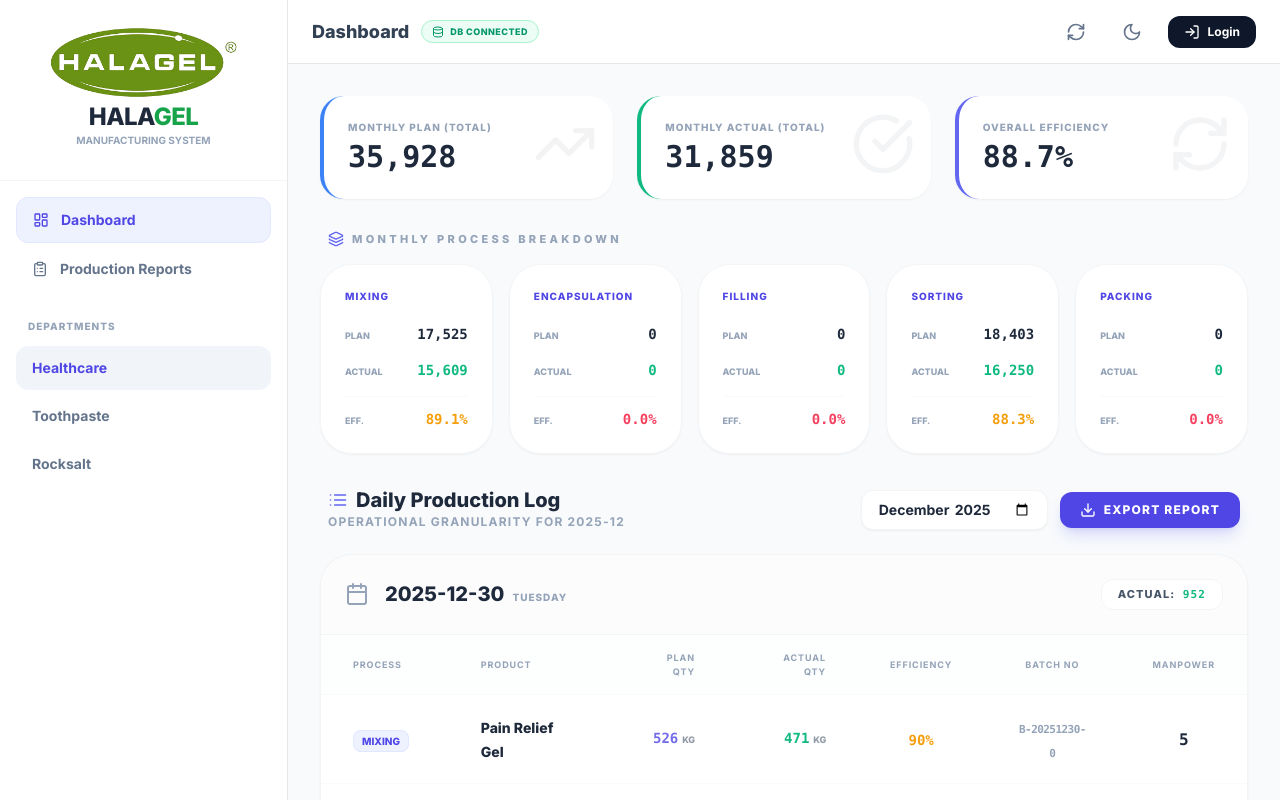
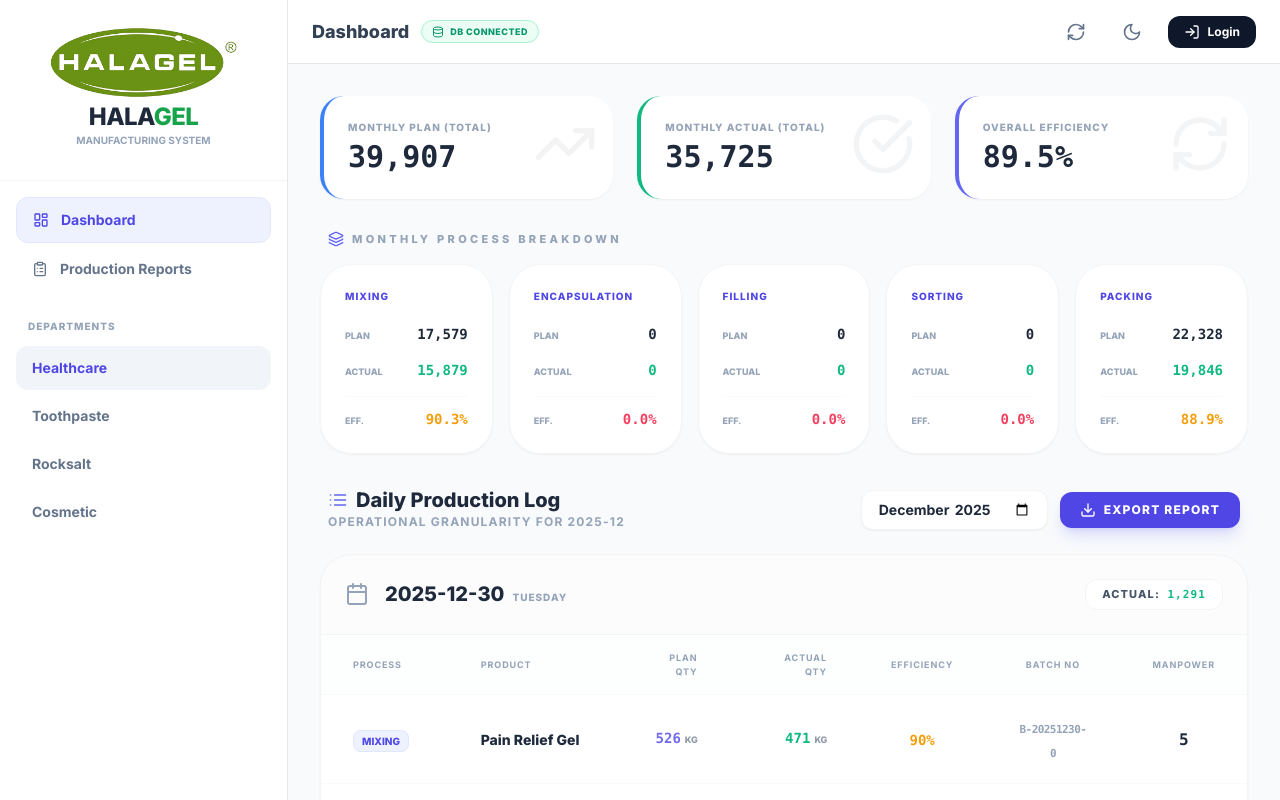
Before and after one commit to nuridham-razali/Halagel-Production-Dashboard, a React (Vite) app: page /#/ in a window 1280 px wide. Shown: the top 800 px of the page. Built offline with nearby package versions, Linux system fonts and the light colour scheme; no server answers.

Commit message:
Update constants.ts

```diff
--- a/constants.ts
+++ b/constants.ts
@@ -2,7 +2,7 @@
 import { User, ProductionEntry, OffDay } from './types';
 import { getTodayISO, getDbTimestamp } from './utils/dateUtils';
 
-export const CATEGORIES = ['Healthcare', 'Toothpaste', 'Rocksalt'] as const;
+export const CATEGORIES = ['Healthcare', 'Toothpaste', 'Rocksalt', 'Cosmetic'] as const;
 export const PROCESSES = ['Mixing', 'Encapsulation', 'Filling', 'Sorting', 'Packing'] as const;
 export const UNITS = ['KG', 'PCS'] as const;
 
@@ -20,7 +20,7 @@ export const INITIAL_OFF_DAYS: OffDay[] = [
 
 export const generateSeedProductionData = (): ProductionEntry[] => {
   const data: ProductionEntry[] = [];
-  const products = ['Pain Relief Gel', 'Minty Fresh', 'Pink Salt Fine', 'Vitamin C', 'Charcoal Paste'];
+  const products = ['Pain Relief Gel', 'Minty Fresh', 'Pink Salt Fine', 'Vitamin C', 'Charcoal Paste', 'Herbal Shampoo', 'Skin Repair Cream'];
 
   const todayStr = getTodayISO();
   const [y, m, d] = todayStr.split('-').map(Number);
@@ -41,8 +41,8 @@ export const generateSeedProductionData = (): ProductionEntry[] => {
       data.push({
         id: `seed-${i}-${idx}`,
         date: dateStr,
-        category: idx % 3 === 0 ? 'Healthcare' : idx % 3 === 1 ? 'Toothpaste' : 'Rocksalt',
-        process: PROCESSES[idx % 5],
+        category: CATEGORIES[idx % CATEGORIES.length],
+        process: PROCESSES[idx % PROCESSES.length],
         productName: prod,
         planQuantity: plan,
         actualQuantity: actual,
```
